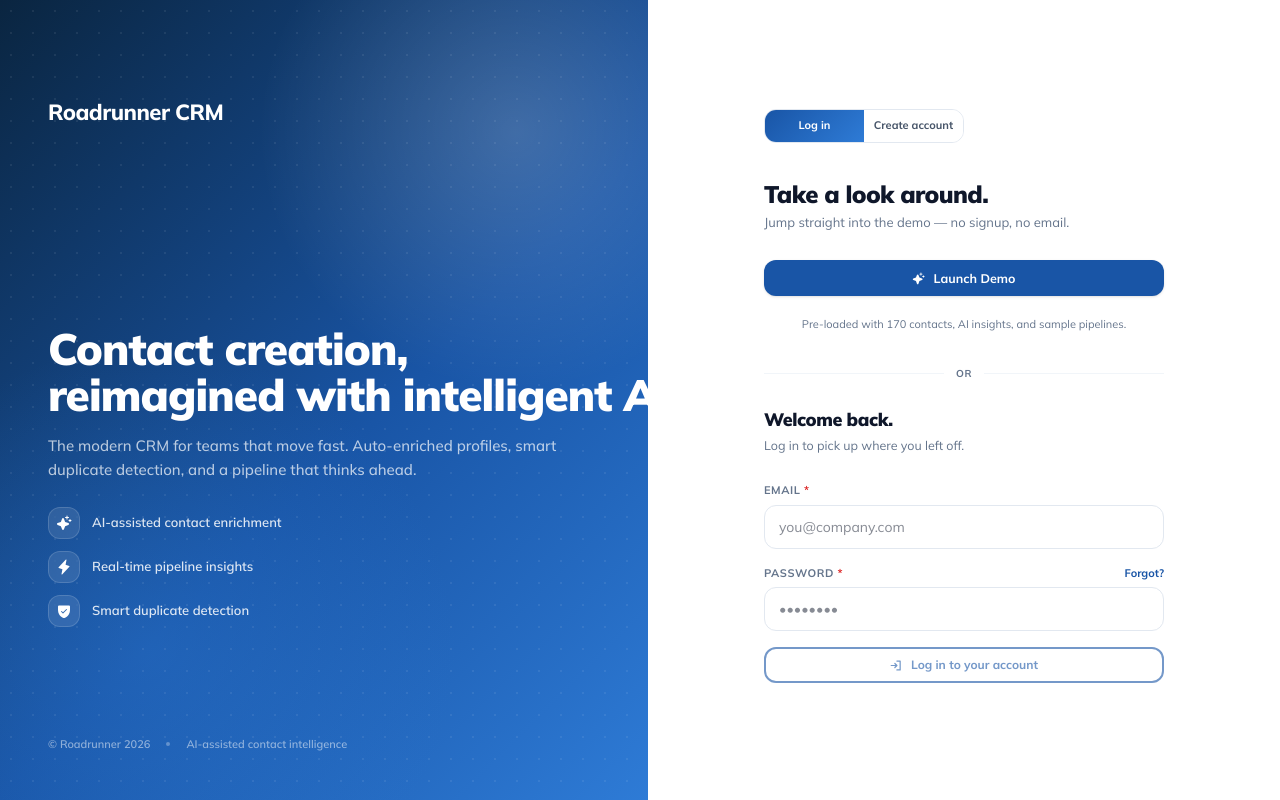
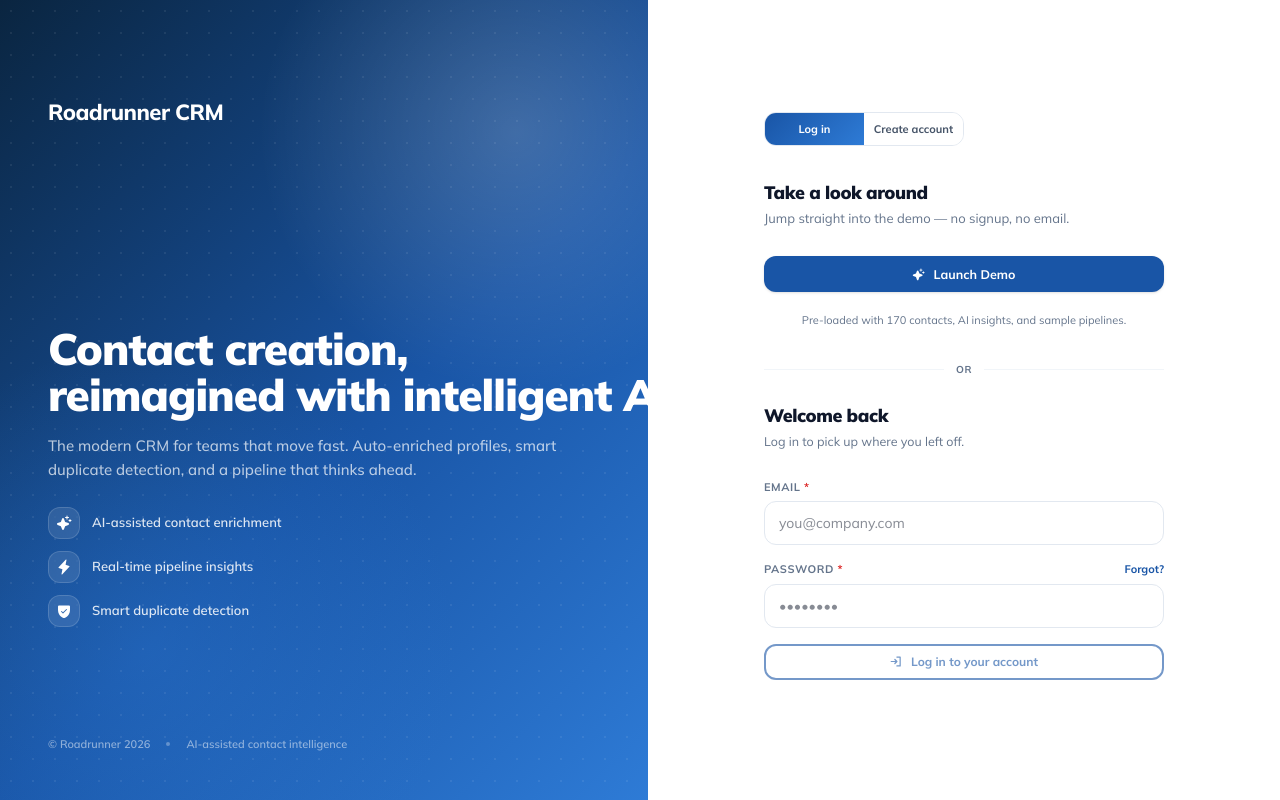
Before and after one commit to PWetzell/RoadRunnerCRM, a Next.js app: page /dashboard in a window 1280 px wide. Built offline with nearby package versions, Linux system fonts and the light colour scheme; no server answers.

Commit message:
Match 'Take a look around' size to 'Welcome back'; drop periods on both

```diff
--- a/src/components/auth/AuthGate.tsx
+++ b/src/components/auth/AuthGate.tsx
@@ -971,8 +971,8 @@ export default function AuthGate({ children }: { children: React.ReactNode }) {
                       the brand-primary fill (vs. the previous outlined
                       tertiary look) since it's the headline action. */}
                   <div className="flex flex-col gap-1">
-                    <h2 className="text-[24px] font-black text-[var(--text-primary)] tracking-tight leading-tight">
-                      Take a look around.
+                    <h2 className="text-[18px] font-black text-[var(--text-primary)] tracking-tight leading-tight">
+                      Take a look around
                     </h2>
                     <p className="text-[13px] text-[var(--text-tertiary)]">
                       Jump straight into the demo — no signup, no email.
@@ -1004,7 +1004,7 @@ export default function AuthGate({ children }: { children: React.ReactNode }) {
                       "owner" is explicit. */}
                   <div className="flex flex-col gap-1">
                     <h2 className="text-[18px] font-black text-[var(--text-primary)] tracking-tight leading-tight">
-                      Welcome back.
+                      Welcome back
                     </h2>
                     <p className="text-[12.5px] text-[var(--text-tertiary)]">
                       Log in to pick up where you left off.
```
